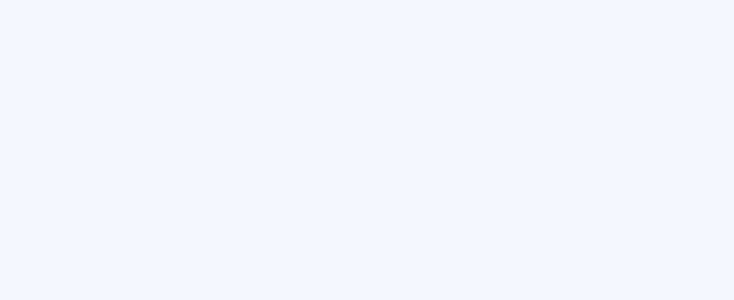
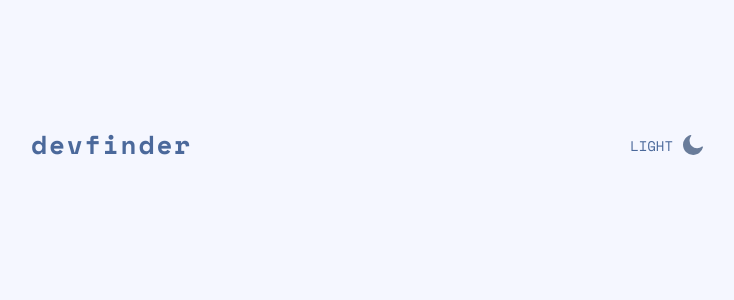
Before and after one commit to megahoma/github-repository-search, a React (Create React App) app: page / in a window 1280 px wide. Shown: the top 300 px of the page, without its empty margins (268-1002 px from the left). Built offline with nearby package versions, Linux system fonts and the light colour scheme.

Commit message:
added Header component and Switch Theme Button

```diff
--- a/src/App.tsx
+++ b/src/App.tsx
@@ -1,13 +1,14 @@
 import React from 'react'
 import { useDispatch } from 'react-redux'
 import { setNotification } from './ducks/actions/notificationAction'
-
-import Notification from './components/Notification'
 
 import { ThemeProvider, DefaultTheme } from 'styled-components'
 import GlobalStyle from './styles/global'
 import light from './styles/themes/light'
 import dark from './styles/themes/dark'
+
+import Notification from './components/Notification'
+import Header from './components/Header'
 
 const App = (): JSX.Element => {
   const dispatch = useDispatch()
@@ -26,7 +27,9 @@ const App = (): JSX.Element => {
     <React.Fragment>
       <ThemeProvider theme={theme}>
         <GlobalStyle />
+
         <Notification />
+        <Header toggleTheme={toggleTheme} titleTheme={theme.title} />
       </ThemeProvider>
     </React.Fragment>
   )
--- /dev/null
+++ b/src/components/Header/index.tsx
@@ -0,0 +1,22 @@
+import React from 'react'
+
+import Switch from '../Switch'
+import { Container, Title } from './styles'
+
+interface Props {
+  toggleTheme(): void
+  titleTheme: string
+}
+
+const Header: React.FC<Props> = ({ toggleTheme, titleTheme }) => {
+  return (
+    <React.Fragment>
+      <Container>
+        <Title>devfinder</Title>
+        <Switch toggleTheme={toggleTheme} titleTheme={titleTheme} />
+      </Container>
+    </React.Fragment>
+  )
+}
+
+export default Header
--- /dev/null
+++ b/src/components/Header/styles.ts
@@ -0,0 +1,18 @@
+import styled from 'styled-components'
+
+export const Container = styled.header`
+  margin: 0 auto;
+  display: flex;
+  justify-content: space-between;
+  padding: 125px 35px 100px 35px;
+
+  @media (min-width: 560px) {
+    width: 47rem;
+  }
+`
+
+export const Title = styled.h1`
+  font-size: 26px;
+  color: ${(props) => props.theme.colors.text};
+  letter-spacing: 2px;
+`
--- /dev/null
+++ b/src/components/Switch/index.tsx
@@ -0,0 +1,19 @@
+import React from 'react'
+
+import { Container, Title, SwitcherIcon } from './styles'
+
+interface Props {
+  toggleTheme(): void
+  titleTheme: string
+}
+
+const Switch: React.FC<Props> = ({ toggleTheme, titleTheme }) => {
+  return (
+    <Container onClick={toggleTheme}>
+      <Title>{titleTheme}</Title>
+      <SwitcherIcon />
+    </Container>
+  )
+}
+
+export default Switch
--- /dev/null
+++ b/src/components/Switch/styles.ts
@@ -0,0 +1,23 @@
+import styled from 'styled-components'
+
+export const Container = styled.div`
+  display: flex;
+  align-content: center;
+  align-items: center;
+  justify-content: space-between;
+
+  cursor: pointer;
+`
+
+export const Title = styled.p`
+  text-transform: uppercase;
+`
+
+export const SwitcherIcon = styled.div`
+  width: 40px;
+  height: 40px;
+
+  background-image: url(${(props) => props.theme.iconSwitch});
+  background-repeat: no-repeat;
+  background-position: center;
+`
--- a/src/styles/themes/dark.ts
+++ b/src/styles/themes/dark.ts
@@ -1,6 +1,7 @@
 export default {
   title: 'dark',
 
+  iconSwitch: './images/icon-sun.svg',
   colors: {
     backgroundColor: 'hsl(220, 40%, 13%);',
     text: 'hsl(0, 0%, 100%);',
--- a/src/styles/themes/light.ts
+++ b/src/styles/themes/light.ts
@@ -1,6 +1,7 @@
 export default {
   title: 'light',
 
+  iconSwitch: './images/icon-moon.svg',
   colors: {
     backgroundColor: 'hsl(228, 100%, 98%);',
     text: 'hsl(217, 35%, 45%);',
--- a/src/styles/types.ts
+++ b/src/styles/types.ts
@@ -3,6 +3,8 @@ import 'styled-components'
 declare module 'styled-components' {
   export interface DefaultTheme {
     title: string
+
+    iconSwitch: string
 
     colors: {
       backgroundColor: string
```
Also changed, not shown: public/images/icon-moon.svg (added), public/images/icon-sun.svg (added).
